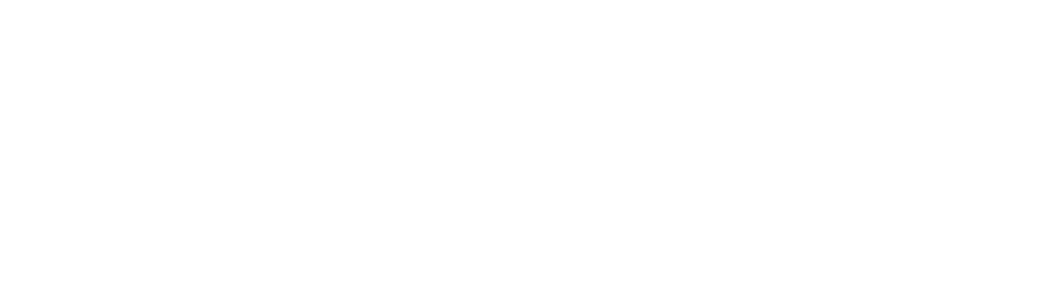
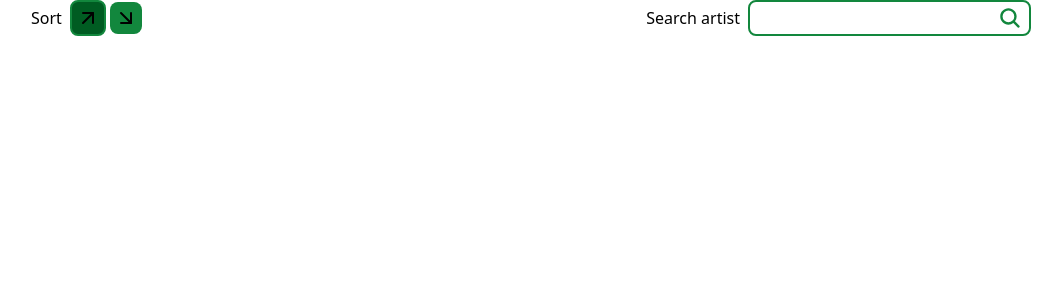
Before and after one commit to renans2/thousandify, a Next.js app: page / in a window 1280 px wide. Shown: the top 300 px of the page, without its empty margins (109-1171 px from the left). Built offline with nearby package versions, Linux system fonts and the light colour scheme.

Commit message:
feat: implement base settings bar in main page + skeleton for /about page

```diff
--- /dev/null
+++ b/src/app/about/page.tsx
@@ -0,0 +1,3 @@
+export default function About() {
+  return <></>;
+}
--- a/src/app/page.tsx
+++ b/src/app/page.tsx
@@ -1,3 +1,47 @@
+import { FiArrowUpRight } from "react-icons/fi";
+import { FiArrowDownRight } from "react-icons/fi";
+import { IoSearch } from "react-icons/io5";
+
 export default function Home() {
-  return <></>;
+  return (
+    <div className="max-w-250 mx-auto">
+      <div className="flex justify-between items-center">
+        <div className="flex items-center">
+          <span className="mr-2">Sort</span>
+          <div className="flex items-center gap-1">
+            <button
+              title="Ascending"
+              className="bg-green-surface-dark border-2 border-green-surface p-1 rounded-lg cursor-pointer"
+            >
+              <FiArrowUpRight size={24} />
+            </button>
+            <button
+              title="Descending"
+              className="bg-green-surface p-1 rounded-lg cursor-pointer"
+            >
+              <FiArrowDownRight size={24} />
+            </button>
+          </div>
+        </div>
+        <div className="flex items-center">
+          <label htmlFor="artist" className="mr-2">
+            Search artist
+          </label>
+          <div className="relative flex items-center">
+            <input
+              className="border-2 border-green-surface py-1 pl-2 pr-10 rounded-lg focus:outline-3 outline-green-400 text-text-secondary"
+              type="text"
+              name=""
+              id="artist"
+            />
+            <IoSearch
+              className="absolute right-2.25"
+              size={24}
+              color="#12873D"
+            />
+          </div>
+        </div>
+      </div>
+    </div>
+  );
 }
```
